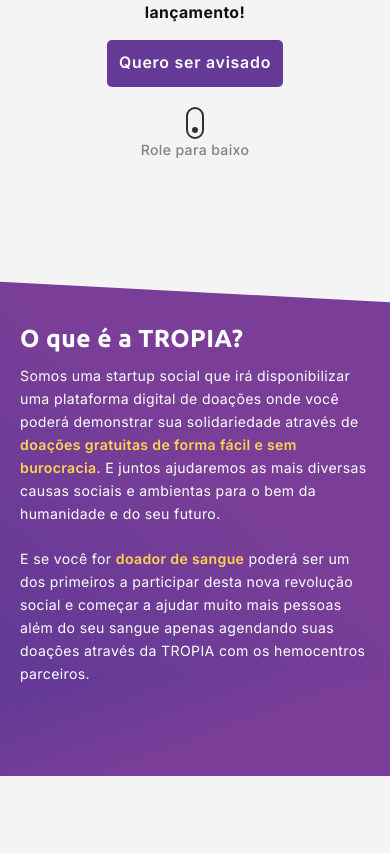
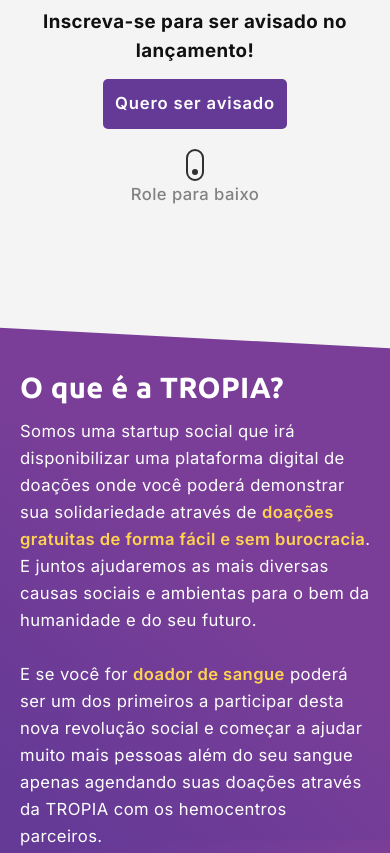
Before and after one commit to welyngtongabriel/tropia-web, a website: page src/views/landing-launch/pages/index.html in a window 390 px wide. Shown: the part 669-1522 px from the top of the page. Drawn offline with Linux system fonts and the light colour scheme.

Commit message:
Atualização de fontes para mobile

```diff
--- a/package.json
+++ b/package.json
@@ -19,7 +19,10 @@
   },
   "homepage": "https://github.com/welyngtongabriel/tropia-web/src/index.html",
   "dependencies": {
-    "express": "^4.17.1"
+    "express": "^4.17.1",
+    "pg": "^8.5.1",
+    "pg-hstore": "^2.3.3",
+    "sequelize": "^6.5.0"
   },
   "devDependencies": {
     "nodemon": "^2.0.7"
--- a/public/css/global.css
+++ b/public/css/global.css
@@ -23,7 +23,8 @@
 }
 
 html {
-  font-size: 62.5%;
+  font-size: 10px;
+  /* font-size: 62.5%; */
   /* ↑ A cada 1rem será considerado 10px: esta declaração controlará todas a propriedades do elementos filhos */
 
   /* Um font-size com valor de 100% = 16px (padrão para navegadores = 12pt no word) */
@@ -92,13 +93,13 @@
 /* ↓ Aplica o css deste bloco até larguras da viewport máxima*/
 @media (max-width: 890px) {
   html {
-    font-size: 60%; /* O tamanho do texto é alterado e todos os textos rem também seguem a proporção */
+    font-size: 65%; /* O tamanho do texto é alterado e todos os textos rem também seguem a proporção */
   }
 }
 
 @media (max-width: 550px) {
   html {
-    font-size: 55%;
+    font-size: 65%;
   }
 
   h1 {
@@ -118,6 +119,6 @@
   } */
 
   html body .button {
-    font-size: 2.1rem;
+    font-size: 1.6rem;
   }
 }
--- a/public/css/landing-launch/index/banner.css
+++ b/public/css/landing-launch/index/banner.css
@@ -51,7 +51,6 @@
 
 section#banner .button-subscribe {
   margin-top: 14px;
-  font-size: 1.8rem;
 }
 
 section#banner .scroll-down {
--- a/src/index.js
+++ b/src/index.js
@@ -1,4 +1,4 @@
-import pages from "./routes.js";
+import pages from "./pages.js";
 // const path = require("path"):
 
 // const local = path.resolve(__dirname);
--- /dev/null
+++ b/src/pages.js
@@ -0,0 +1,6 @@
+// Páginas para visualização no Git
+const pages = {
+  landing_launch: "./views/landing-launch/pages/index.html",
+};
+
+export default pages;
```
Also changed, not shown: 1 other file.
